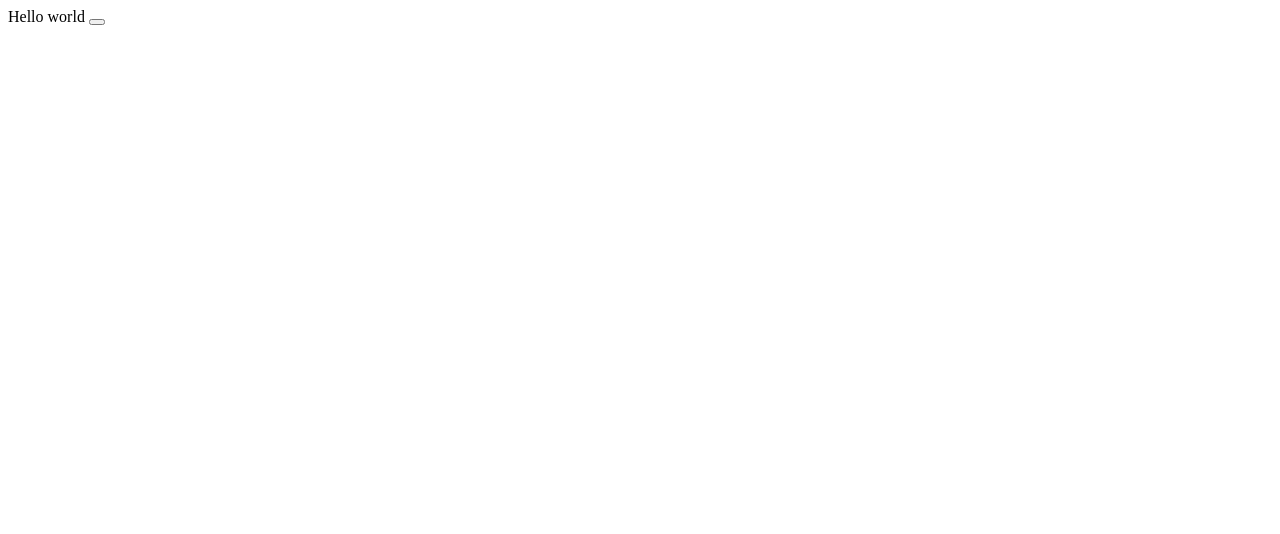
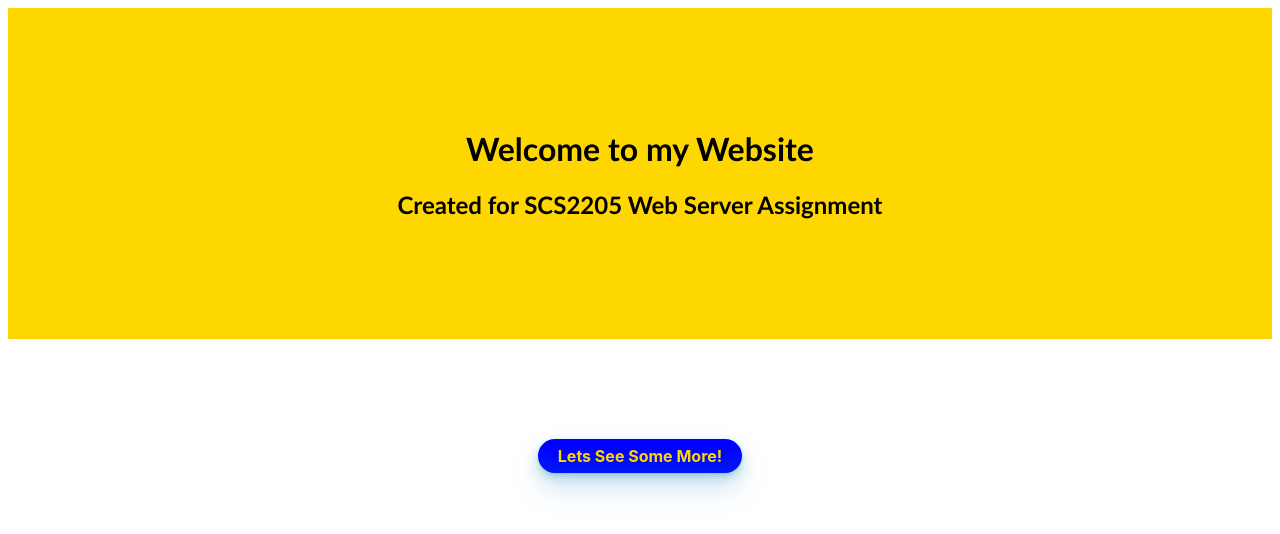
Before and after one commit to Ramith-D-Rodrigo/Java_Web_Server, a plain HTML site: page htdocs/index.html in a window 1280 px wide. Drawn offline with Linux system fonts and the light colour scheme.

Commit message:
Created the html files for webpages

```diff
--- a/htdocs/index.html
+++ b/htdocs/index.html
@@ -4,12 +4,20 @@
         <meta charset="UTF-8">
         <meta http-equiv="X-UA-Compatible" content="IE=edge">
         <meta name="viewport" content="width=device-width, initial-scale=1.0">
-        <title>Assignment 3 - 20001509</title>
+        <title>HomePage</title>
+        <link rel="stylesheet" type="text/css" href="styles.css">
     </head>
 
     <body>
-        Hello world
-        <button id="close"></button>
+        <div class="topic">
+            <h1>Welcome to my Website</h1>
+            <h2>Created for SCS2205 Web Server Assignment</h2>
+        </div>
+
+        <div class="btndiv">
+            <button class="btn" role="button" id="seemore"> Lets See Some More! </button>
+        </div>
+
     </body>
 
     <script src="index.js"></script>
--- a/htdocs/index.js
+++ b/htdocs/index.js
@@ -1,3 +1,3 @@
-var close = document.getElementById("close").addEventListener("click", ()=>{
-    window.open("./test.html", "_self");
+var close = document.getElementById("seemore").addEventListener("click", ()=>{
+    window.open("./seemore.html", "_self");
 });
--- /dev/null
+++ b/htdocs/styles.css
@@ -0,0 +1,37 @@
+.topic{
+    text-align: center;
+    background-color: gold;
+    font-family:'Trebuchet MS', 'Lucida Sans Unicode', 'Lucida Grande', 'Lucida Sans', Arial, sans-serif;
+    max-width: auto;
+    padding: 100px 0 100px 0;
+}
+
+.btndiv{
+    text-align: center;
+    margin-top: 100px;
+}
+
+.btn{
+    background-color: blue;
+    border-radius: 100px;
+    box-shadow: rgba(3, 131, 190, 0.2) 0 -25px 18px -14px inset,rgba(13, 131, 167, 0.15) 0 1px 2px,rgba(44, 187, 99, .15) 0 2px 4px,rgba(8, 125, 172, 0.15) 0 4px 8px,rgba(16, 142, 192, 0.15) 0 8px 16px,rgba(16, 112, 201, 0.15) 0 16px 32px;
+    color: gold;
+    cursor: pointer;
+    display: inline-block;
+    font-family: CerebriSans-Regular,-apple-system,system-ui,Roboto,sans-serif;
+    padding: 7px 20px;
+    text-align: center;
+    text-decoration: none;
+    font-weight: bolder;
+    transition: all 250ms;
+    border: 0;
+    font-size: 16px;
+    user-select: none;
+    -webkit-user-select: none;
+    touch-action: manipulation;
+}
+
+.btn:hover {
+box-shadow: rgba(44,187,99,.35) 0 -25px 18px -14px inset,rgba(13, 131, 167, 0.15) 0 1px 2px,rgba(44, 187, 99, .15) 0 2px 4px,rgba(8, 125, 172, 0.15) 0 4px 8px,rgba(16, 142, 192, 0.15) 0 8px 16px,rgba(16, 112, 201, 0.15) 0 16px 32px;
+transform: scale(1.05) rotate(-1deg);
+}
```
Also changed, not shown: htdocs/404.html (+3 -2 lines), htdocs/seemore.html (renamed from htdocs/test.html, +5 -2 lines), htdocs/unsupported_request.html (+3 -2 lines).
